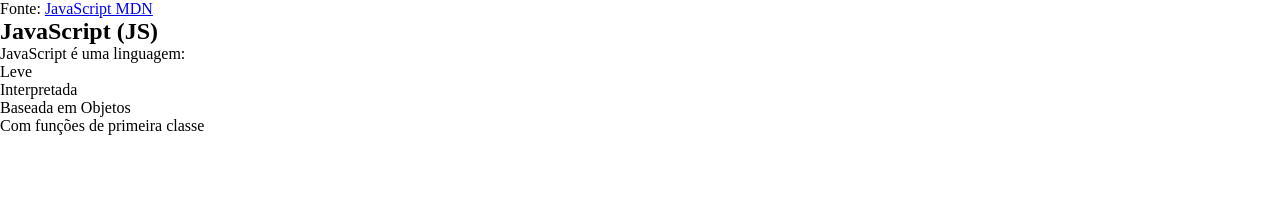
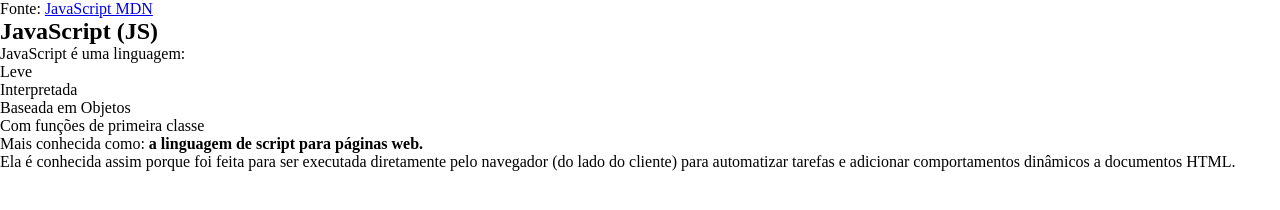
Before and after one commit to martinezrafael/blog-de-estudos, a website: page pages/javascript/overview.html in a window 1280 px wide. Drawn offline with Linux system fonts and the light colour scheme.

Commit message:
add content

```diff
--- a/pages/javascript/overview.html
+++ b/pages/javascript/overview.html
@@ -33,6 +33,17 @@
         <li>Baseada em Objetos</li>
         <li>Com funções de primeira classe</li>
       </ul>
+
+      <p>
+        Mais conhecida como:
+        <strong> a linguagem de script para páginas web.</strong>
+      </p>
+
+      <p>
+        Ela é conhecida assim porque foi feita para ser executada diretamente
+        pelo navegador (do lado do cliente) para automatizar tarefas e adicionar
+        comportamentos dinâmicos a documentos HTML.
+      </p>
     </section>
   </body>
 </html>
```
